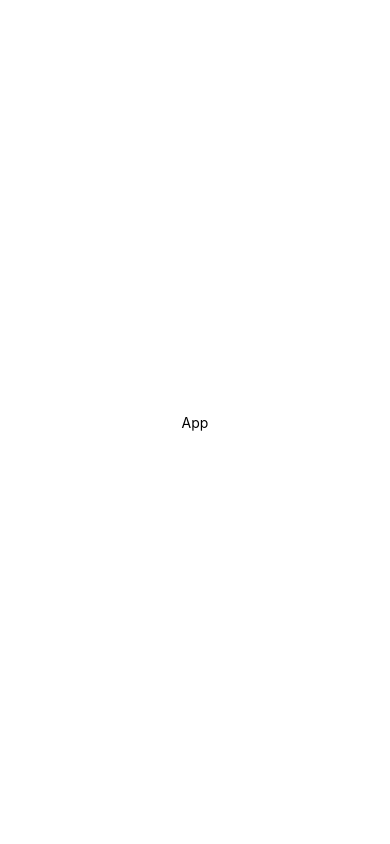
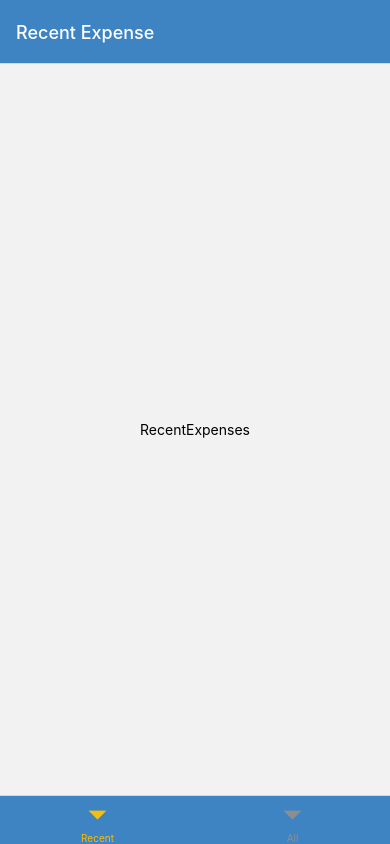
Before and after one commit to RishikBacancy/ExpenseTracker, a React Native app: screen / in a window 390 px wide. Built offline with nearby package versions, Linux system fonts and the light colour scheme.

Commit message:
Navigation Config added!

```diff
--- a/App.js
+++ b/App.js
@@ -1,20 +1,10 @@
 import React from "react";
-import { StyleSheet, Text, View} from "react-native";
+import Navigation from "./src/navigation/Navigation";
 
 const App = () => {
     return(
-        <View style={styles.screen}>
-            <Text>App</Text>
-        </View>
+        <Navigation/>
     );
 };
 
-const styles = StyleSheet.create({
-    screen: {
-        flex:1,
-        justifyContent:"center",
-        alignItems:"center",
-    },
-});
-
 export default App;
--- /dev/null
+++ b/src/constants/styles.js
@@ -0,0 +1,16 @@
+export const GlobalStyle = {
+    colors:{
+        primary50: "#e4d9fd",
+        primary100: "#c6affc",
+        primary200: "#a281f0",
+        primary400: "#5721d4",
+        primary500: "#3e84c3",
+        primary700: "#2d0689",
+        primary800: "#200364",
+        accent500: "#f7bc0c",
+        error50: "#fcc4e4",
+        error500: "#9b095c",
+        gray500: "#39324a",
+        gray700: "#221c30",
+    },
+};
--- /dev/null
+++ b/src/navigation/Navigation.js
@@ -0,0 +1,46 @@
+import React from 'react';
+import { NavigationContainer } from '@react-navigation/native';
+import { createNativeStackNavigator } from '@react-navigation/native-stack';
+import { createBottomTabNavigator } from '@react-navigation/bottom-tabs';
+import ManageExpense from '../screens/ManageExpense';
+import RecentExpenses from '../screens/RecentExpenses';
+import AllExpenses from '../screens/AllExpenses';
+import { GlobalStyle } from '../constants/styles';
+
+const Stack = createNativeStackNavigator();
+const Tab = createBottomTabNavigator();
+
+const TabNavigation = () => {
+	return (
+		<Tab.Navigator screenOptions={{
+            headerStyle: {
+                backgroundColor: GlobalStyle.colors.primary500
+            },
+            headerTintColor: "white",
+            tabBarStyle: {
+                backgroundColor: GlobalStyle.colors.primary500
+            },
+            tabBarActiveTintColor: GlobalStyle.colors.accent500,
+        }}>
+			<Tab.Screen name="Recent" component={RecentExpenses} options={{
+                title:"Recent Expense",
+                tabBarLabel: "Recent",
+
+            }}/>
+			<Tab.Screen name="All" component={AllExpenses} />
+		</Tab.Navigator>
+	);
+};
+
+const Navigation = () => {
+	return (
+		<NavigationContainer>
+			<Stack.Navigator>
+				<Stack.Screen name="OverView" component={TabNavigation} options={{ headerShown: false }} />
+				<Stack.Screen name="Manage" component={ManageExpense} />
+			</Stack.Navigator>
+		</NavigationContainer>
+	);
+};
+
+export default Navigation;
```
